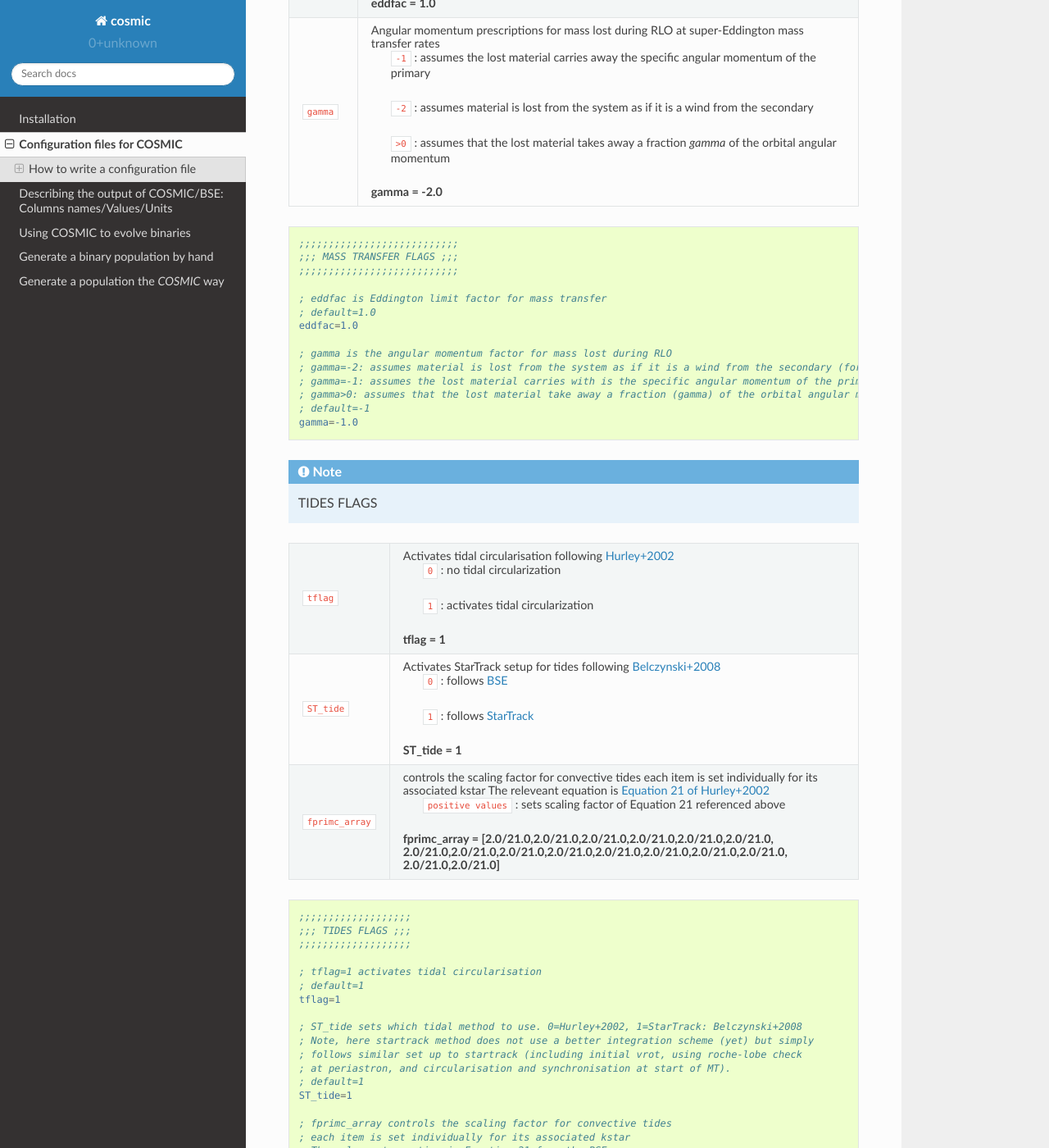
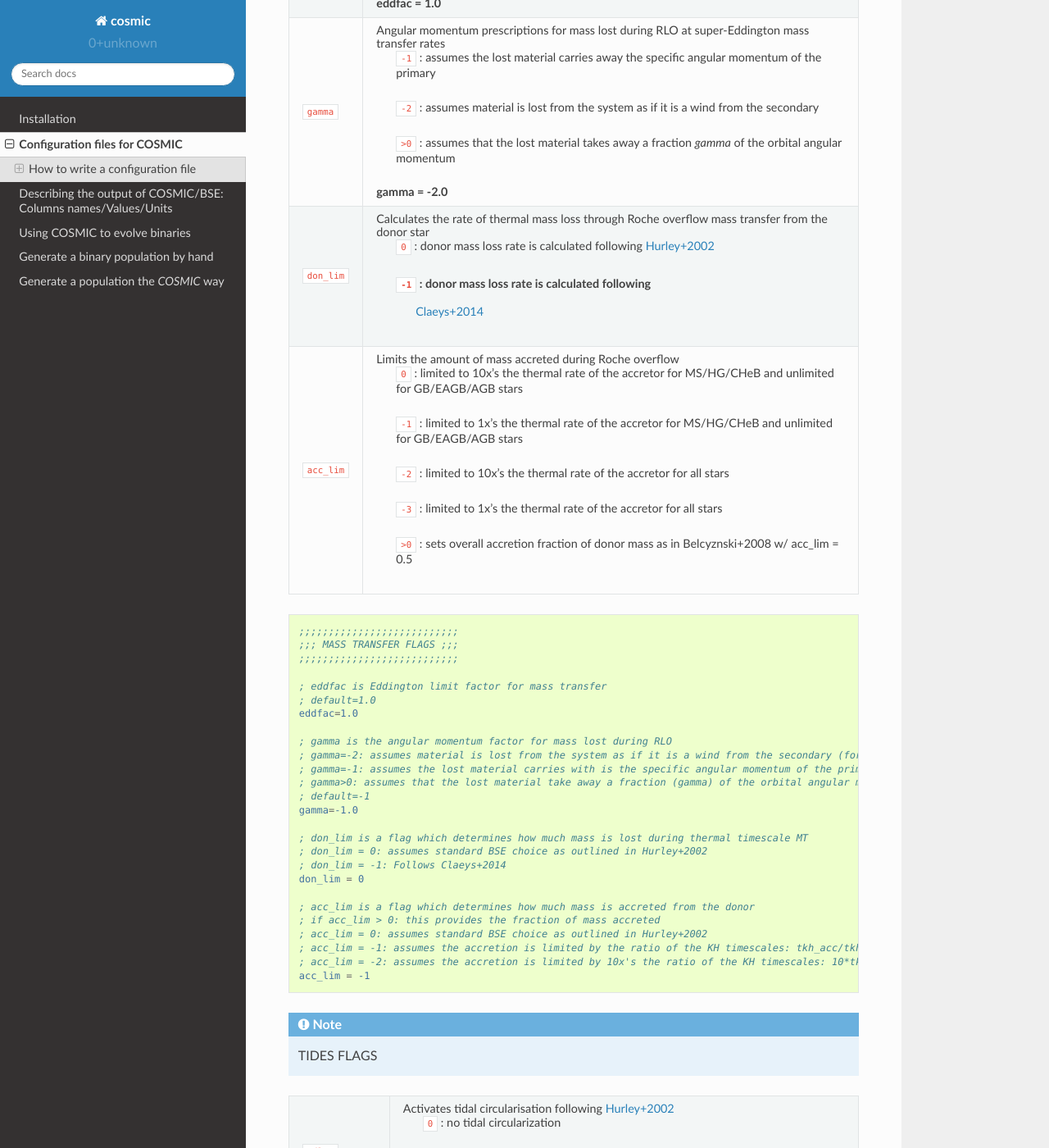
Before and after one commit to COSMIC-PopSynth/COSMIC, a Sphinx documentation site: the page built from docs/inifile/index.rst, in a window 1280 px wide and 1400 px high, scrolled down 16995 px. Shown: the whole window at 82% size. Built offline with Sphinx 7.4.7 and the Read the Docs theme 2.0.0, drawn with Linux system fonts in a browser that asks for light colours; formulas are drawn with MathJax 3.

Commit message:
adding in description of inifile

```diff
--- a/docs/inifile/index.rst
+++ b/docs/inifile/index.rst
@@ -1017,6 +1017,32 @@
                             fraction *gamma* of the orbital angular momentum
 
                          **gamma = -2.0**
+
+``don_lim``              Calculates the rate of thermal mass loss through Roche
+                         overflow mass transfer from the donor star
+
+                            ``0`` : donor mass loss rate is calculated following
+                            `Hurley+2002 <https://ui.adsabs.harvard.edu/abs/2002MNRAS.329..897H/abstract>`_
+
+                            ``-1`` : donor mass loss rate is calculated following
+                             `Claeys+2014 <https://ui.adsabs.harvard.edu/abs/2014A%26A...563A..83C/abstract>`_
+
+``acc_lim``              Limits the amount of mass accreted during Roche overflow
+
+                            ``0`` : limited to 10x's the thermal rate of the accretor
+                            for MS/HG/CHeB and unlimited for GB/EAGB/AGB stars
+
+                            ``-1`` : limited to 1x's the thermal rate of the accretor
+                            for MS/HG/CHeB and unlimited for GB/EAGB/AGB stars
+
+                            ``-2`` : limited to 10x's the thermal rate of the accretor
+                            for all stars
+
+                            ``-3`` : limited to 1x's the thermal rate of the accretor
+                            for all stars
+
+                            ``>0`` : sets overall accretion fraction of donor mass
+                            as in Belcyznski+2008 w/ acc_lim = 0.5
 =======================  =====================================================
 
 .. code-block:: ini
@@ -1035,6 +1061,19 @@
     ; gamma>0: assumes that the lost material take away a fraction (gamma) of the orbital angular momentum
     ; default=-1
     gamma=-1.0
+
+    ; don_lim is a flag which determines how much mass is lost during thermal timescale MT
+    ; don_lim = 0: assumes standard BSE choice as outlined in Hurley+2002
+    ; don_lim = -1: Follows Claeys+2014
+    don_lim = 0
+
+    ; acc_lim is a flag which determines how much mass is accreted from the donor
+    ; if acc_lim > 0: this provides the fraction of mass accreted
+    ; acc_lim = 0: assumes standard BSE choice as outlined in Hurley+2002
+    ; acc_lim = -1: assumes the accretion is limited by the ratio of the KH timescales: tkh_acc/tkh_don
+    ; acc_lim = -2: assumes the accretion is limited by 10x's the ratio of the KH timescales: 10*tkh_acc/tkh_don
+    acc_lim = -1
+
 
 .. note::
 
```
